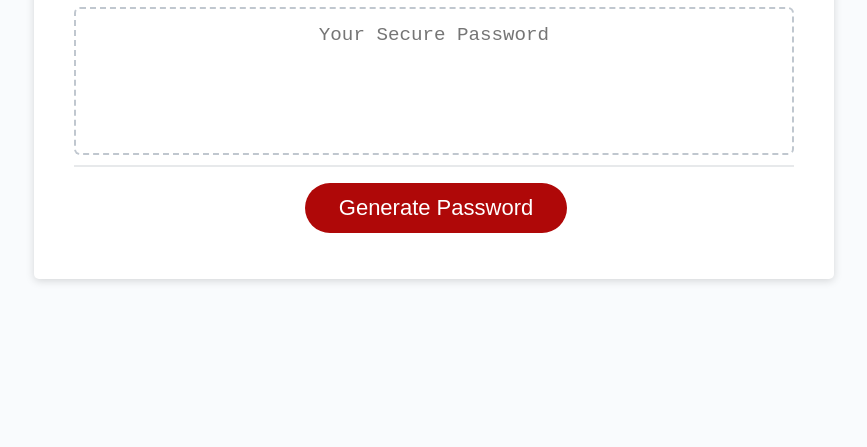
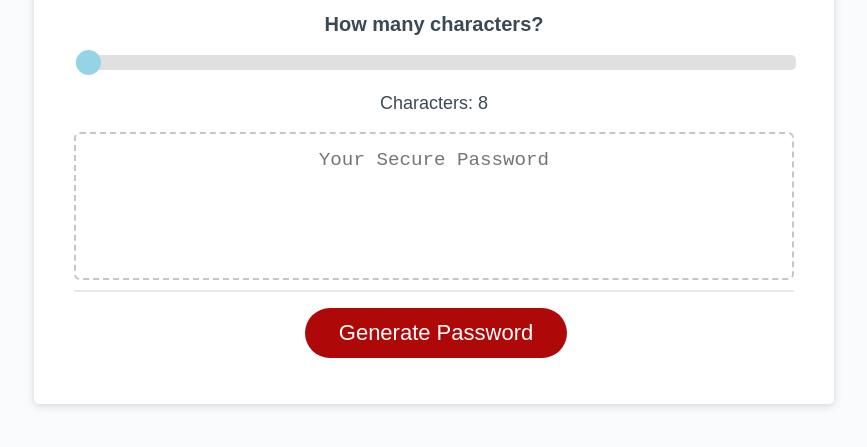
Before and after one commit to hicksda43/password-generator, a plain HTML site: page index.html in a window 1280 px wide. Shown: the part 241-688 px from the top of the page, without its empty margins (206-1073 px from the left). Drawn offline with Linux system fonts and the light colour scheme.

Commit message:
add slider

```diff
--- a/assets/css/style.css
+++ b/assets/css/style.css
@@ -72,6 +72,49 @@
   clear: both;
 }
 
+.slidecontainer {
+  width: 100%;
+  text-align: center;
+}
+
+.slidecontainer h2 {
+  font-size: 20px;
+}
+
+.slider {
+  -webkit-appearance: none;
+  width: 100%;
+  height: 15px;
+  border-radius: 5px;
+  background: #d3d3d3;
+  outline: none;
+  opacity: 0.7;
+  -webkit-transition: .2s;
+  transition: opacity .2s;
+}
+
+.slider:hover {
+  opacity: 1;
+}
+
+.slider::-webkit-slider-thumb {
+  -webkit-appearance: none;
+  appearance: none;
+  width: 25px;
+  height: 25px;
+  border-radius: 50%;
+  background: #67c3da;
+  cursor: pointer;
+}
+
+.slider::-moz-range-thumb {
+  width: 25px;
+  height: 25px;
+  border-radius: 50%;
+  background: #04AA6D;
+  cursor: pointer;
+}
+
 .btn {
   border: none;
   background-color: hsl(360, 91%, 36%);
--- a/assets/js/script.js
+++ b/assets/js/script.js
@@ -1,6 +1,14 @@
 // Assignment Code
 var generateBtn = document.querySelector("#generate");
 
+// slider code
+var slider = document.getElementById("myRange");
+var output = document.getElementById("demo");
+output.innerHTML = slider.value;
+
+slider.oninput = function() {
+  output.innerHTML = this.value;
+}
 // Write password to the #password input
 function writePassword() {
   var password = generatePassword();
--- a/index.html
+++ b/index.html
@@ -16,6 +16,11 @@
         <div class="card-header">
           <h2>Generate a Password</h2>
         </div>
+        <div class="slidecontainer">
+          <h2>How many characters?</h2>
+          <input type="range" min="8" max="128" value="8" class="slider" id="myRange">
+          <p>Characters: <span id="demo"></span></p>
+        </div>
         <div class="card-body">
           <textarea
             readonly
```
